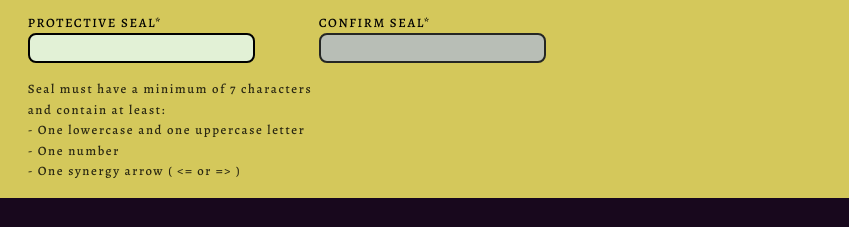
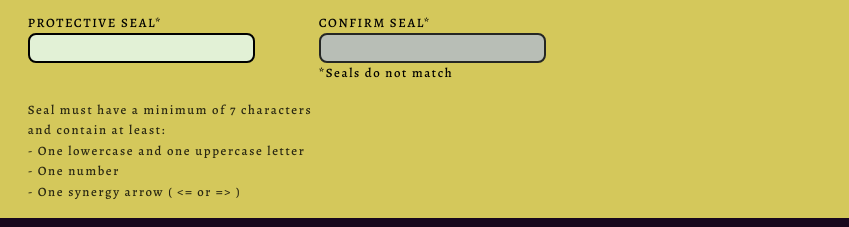
Before and after one commit to Nonexdog/odin-form, a plain HTML site: page index.html in a window 1280 px wide. Shown: the part 534-761 px from the top of the page, 431-1280 px from the left. Drawn offline with nearby package versions, Linux system fonts and the light colour scheme.

Commit message:
Add do not match label below confirm input

```diff
--- a/index.html
+++ b/index.html
@@ -51,6 +51,7 @@
             <label for="user_password_confirm">
               CONFIRM SEAL*
               <input type="password" name="user_password_confirm" minlength="7" id="user_password_confirm" pattern="(?=.*(?:=>|<=))(?=.*\d)(?=.*[a-z])(?=.*[A-Z]).{7,}" required disabled>
+              <p>*Seals do not match</p>
             </label>
           </div>
         </form>
```
